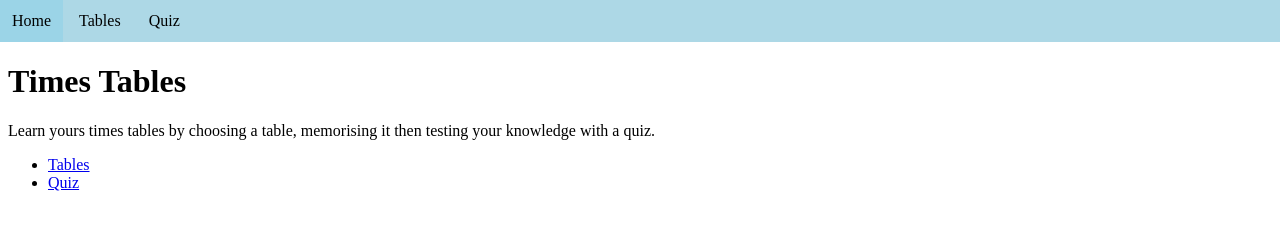
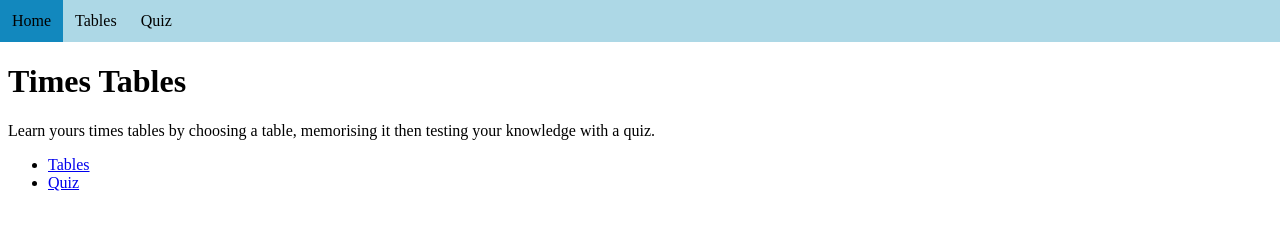
Before and after one commit to borenx1/Times-Tables, a plain HTML site: page index.html in a window 1280 px wide. Drawn offline with Linux system fonts and the light colour scheme.

Commit message:
feat: navbar active page

```diff
--- a/common/navbar.html
+++ b/common/navbar.html
@@ -1,7 +1,7 @@
 <nav class="navbar">
   <ul>
-    <li><a href="index.html">Home</a></li>
-    <li><a href="table.html">Tables</a></li>
-    <li><a href="quiz.html">Quiz</a></li>
+    <li><a id="nav-home" href="index.html">Home</a></li>
+    <li><a id="nav-table" href="table.html">Tables</a></li>
+    <li><a id="nav-quiz" href="quiz.html">Quiz</a></li>
   </ul>
 </nav>
--- a/css/styles.css
+++ b/css/styles.css
@@ -9,29 +9,28 @@ body {
 }
 
 .navbar {
-  /* position: relative;
   display: flex;
-  flex-wrap: wrap;
-  align-items: center;
-  justify-content: space-between; */
-  background-color: lightblue;
+  background-color: rgb(173, 216, 230);
 }
 .navbar ul {
   list-style-type: none;
   margin: 0;
   padding: 0;
-  display: inline-block;
 }
 .navbar ul li {
-  display: inline-block;
+  float: left;
 }
 .navbar ul li a {
-  display: inline-block;
+  display: block;
   padding: 0.75rem;
+  margin: 0;
   text-align: center;
   text-decoration: none;
   color: rgb(0, 0, 0, 1);
 }
 .navbar ul li:hover {
-  background-color: rgba(155, 212, 231);
+  background-color: rgb(155, 212, 231);
 }
+.navbar a.active {
+  background-color: rgb(18, 136, 190);
+}
--- a/js/functions.js
+++ b/js/functions.js
@@ -1,7 +1,16 @@
 $(document).ready(function() {
   console.log("functions.js loaded");
   // Load navbar on pages with ".navbar-container"
-  $(".navbar-container").load("common/navbar.html");
+  $(".navbar-container").load("common/navbar.html", function() {
+    var path = window.location.pathname;
+    if (path == "/index.html" || path == "/") {
+      $("#nav-home").addClass("active");
+    } else if (path == "/table.html") {
+      $("#nav-table").addClass("active");
+    } else if (path == "/quiz.html") {
+      $("#nav-quiz").addClass("active");
+    }
+  });
 });
 
 /**
```
